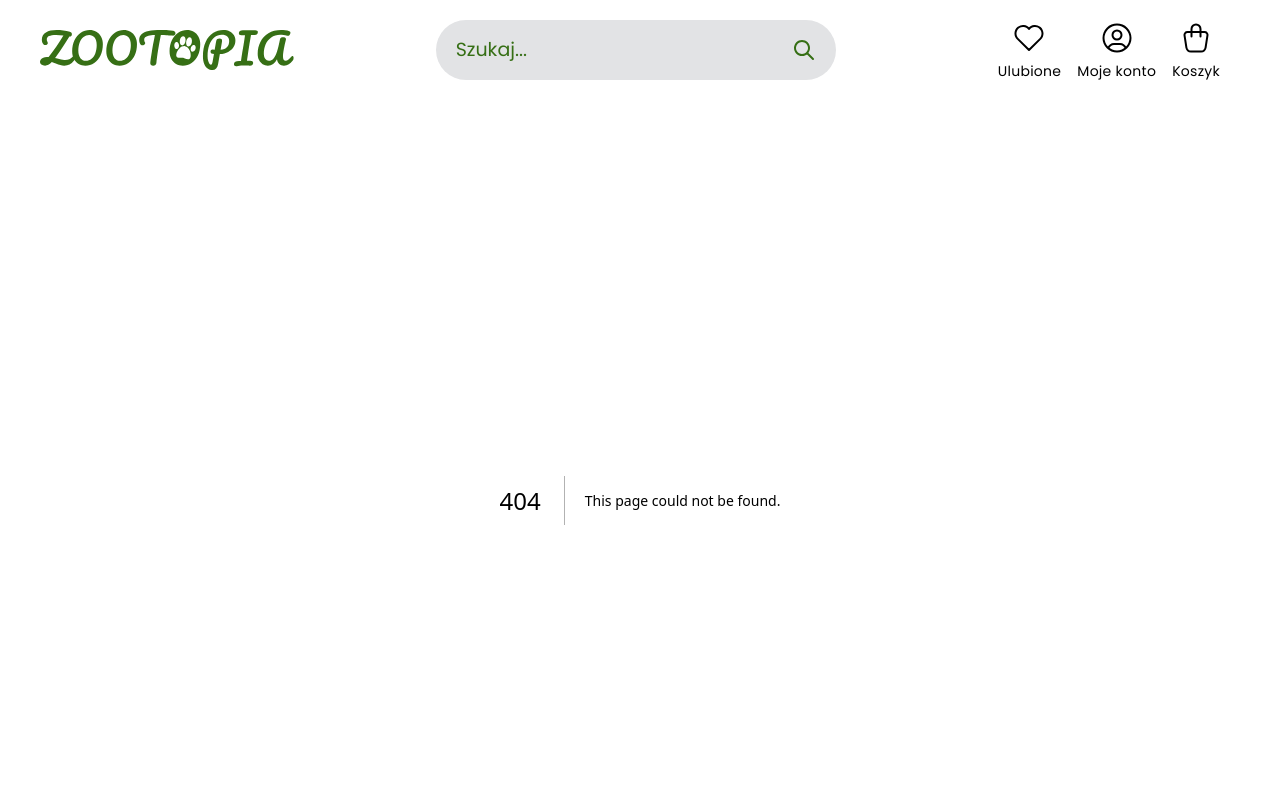
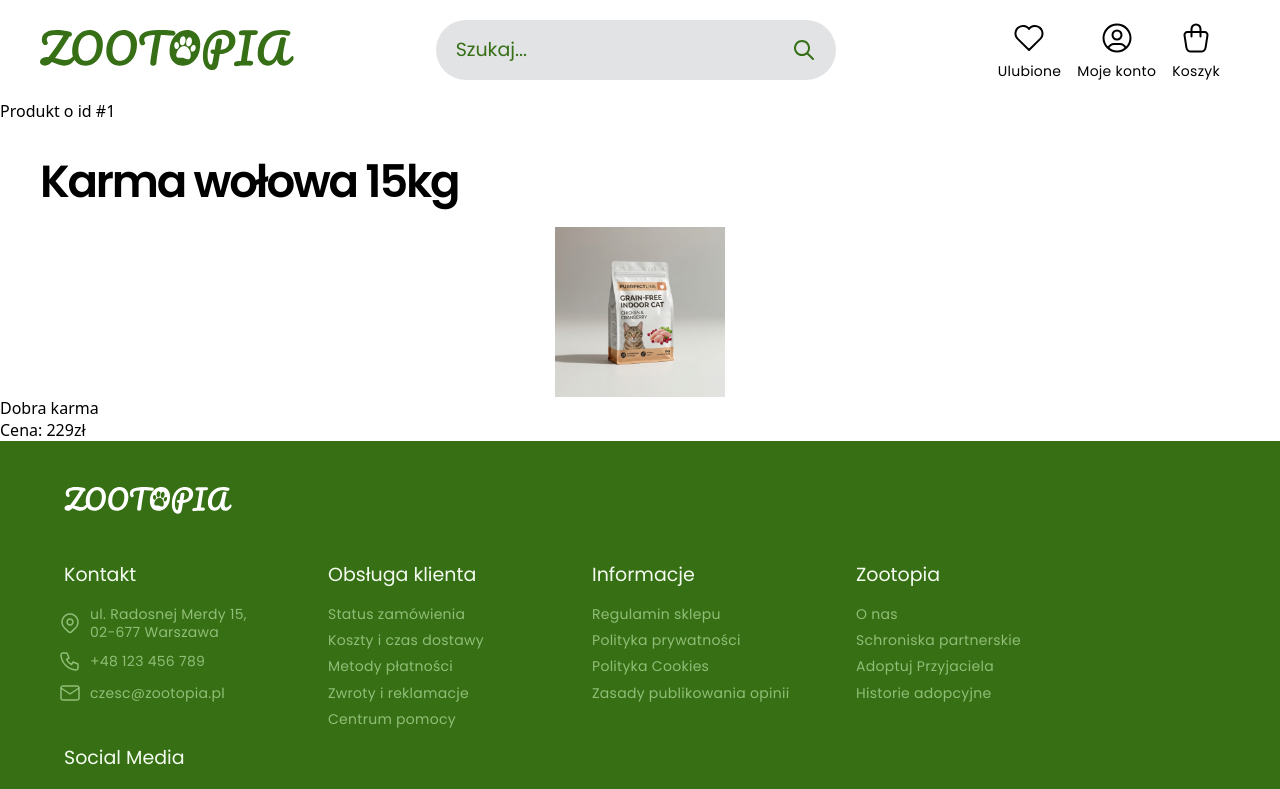
Before and after one commit to S1mpledboy/Zootopia, a Next.js app in the folder zootopia/: page /ProdPage/1 in a window 1280 px wide. Before the commit this address had no page. Shown: the top 789 px of the page. Built offline with nearby package versions, Linux system fonts and the light colour scheme.

Commit message:
Test Item Page

```diff
--- a/zootopia/app/ItemBlocks/promotionItem.tsx
+++ b/zootopia/app/ItemBlocks/promotionItem.tsx
@@ -4,6 +4,7 @@ import styles from '@/app/modulesCSS/promotionList.module.css';
 
 import item1 from "@/app/Public/Images/item1.png";
 import hearth from "@/app/Public/Images/tabler-icon-heart.svg";
+import Link from 'next/link';
 
 type PromotionItemProps = {
     id: number;
@@ -20,7 +21,9 @@ const PromotionItem = ({
     }: PromotionItemProps) => {
   	return (
         <div className={styles.produktPromocjaPies}>
+            <Link key={id} href={`/ProdPage/${id}`}>
                 <Image src={image} className={styles.produktPromocjaPiesChild} width={240} height={240} sizes="100vw" alt="" />
+            </Link>
                 <div className={styles.nazwaMarkiParent}>
                     <b className={styles.nazwaMarki}>{brandName}</b>
                     <Image src={hearth} className={styles.ulubioneIcon} width={21.8} height={21.8} sizes="100vw" alt="" />
--- a/zootopia/app/PageLists/bestsellersList.tsx
+++ b/zootopia/app/PageLists/bestsellersList.tsx
@@ -4,14 +4,14 @@ import styles from '@/app/modulesCSS/promotionList.module.css';
 import categoryNameStyle from '@/app/modulesCSS/categoryName.module.css';
 
 import PromotionItem from '../ItemBlocks/promotionItem';
-import {items} from "@/app/Public/Data/bestsellerItems";
+import {BestsellersItems} from "@/app/Public/Data/bestsellerItems";
 
 
 
 const Kategorie: NextPage = () => {
   	return (
     		<div className={styles.kategorie}>
-                {items.map((item) => (
+                {BestsellersItems.map((item) => (
                     <PromotionItem
                         key={item.id}
                         id={item.id}
--- a/zootopia/app/PageLists/promotionList.tsx
+++ b/zootopia/app/PageLists/promotionList.tsx
@@ -3,7 +3,7 @@ import Image from "next/image";
 import styles from '@/app/modulesCSS/promotionList.module.css';
 import categoryNameStyle from '@/app/modulesCSS/categoryName.module.css';
 
-import {items} from "@/app/Public/Data/promoItems";
+import {PromoItems} from "@/app/Public/Data/promoItems";
 import PromotionItem from '../ItemBlocks/promotionItem';
 
 import item1 from "@/app/Public/Images/item1.png";
@@ -13,7 +13,7 @@ import item2 from "@/app/Public/Images/item2.png";
 const Kategorie: NextPage = () => {
   	return (
     		<div className={styles.kategorie}>
-                {items.map((item) => (
+                {PromoItems.map((item) => (
                     <PromotionItem
                         key={item.id}
                         id={item.id}
--- /dev/null
+++ b/zootopia/app/ProdPage/[id]/page.tsx
@@ -0,0 +1,26 @@
+import { BestsellersItems } from "@/app/Public/Data/bestsellerItems";
+import { PromoItems } from "@/app/Public/Data/promoItems";
+import CatName from "@/Components/categoryName";
+import styles from "@/app/modulesCSS/categoryItem.module.css";
+
+const ItemDetails = async ({ params }: { params: Promise<{ id: string }>}) =>{
+    const { id } =  await params;
+    const allItems = [...PromoItems, ...BestsellersItems];
+    const product = allItems.find((item) => item.id === Number(id));
+    if (!product){
+        return <div>Produkt nie istnieje</div>
+    }
+
+    return (
+        <div>
+            <h1>Produkt o id #{id}</h1>
+            <CatName name = {product.brandName} />
+            <img src={product.image.src} className={styles.frameChild} width={180} height={170} sizes="100vw" alt="" />
+            <h1>{product.productName}</h1>
+            <h1>Cena: {product.price}zł</h1>
+            {product.promoPrice && <h1>Cena promocyjna: {product.promoPrice} zł</h1>}
+        </div>
+    )
+}
+
+export default ItemDetails
--- a/zootopia/app/Public/Data/bestsellerItems.ts
+++ b/zootopia/app/Public/Data/bestsellerItems.ts
@@ -1,12 +1,13 @@
 import item1 from "@/app/Public/Images/item1.png";
 import item2 from "@/app/Public/Images/item2.png";
 
-export const items = [
+export const BestsellersItems = [
   {
     id: 1,
     brandName: "Karma wołowa 15kg",
     productName: "Dobra karma",
     price: 229,
+    promoPrice: null,
     image: item1,
   },
   {
@@ -14,6 +15,7 @@ export const items = [
     brandName: "Karma kurczak 10kg",
     productName: "Lepsza karma",
     price: 199,
+    promoPrice: null,
     image: item2,
   },
   {
@@ -21,6 +23,7 @@ export const items = [
     brandName: "Karma kurczak 10kg",
     productName: "Lepsza karma",
     price: 199,
+    promoPrice: null,
     image: item2,
   },
 ];
--- a/zootopia/app/Public/Data/promoItems.ts
+++ b/zootopia/app/Public/Data/promoItems.ts
@@ -1,9 +1,9 @@
 import item1 from "@/app/Public/Images/item1.png";
 import item2 from "@/app/Public/Images/item2.png";
 
-export const items = [
+export const PromoItems = [
   {
-    id: 1,
+    id: 4,
     brandName: "Karma wołowa 15kg",
     productName: "Lorem ipsum dolor sit amet, consectetur adipiscing elit, sed do eiusmod tempor incididunt ut labore et dolore magna aliqua. Ut enim ad minim veniam, quis nostrud exercitation ullamco laboris nisi ut aliquip ex ea commodo consequat. Duis aute irure dolor in reprehenderit in voluptate velit esse cillum dolore eu fugiat nulla pariatur. Excepteur sint occaecat cupidatat non proident, sunt in culpa qui officia deserunt mollit anim id est laborum.",
     price: 229,
@@ -11,7 +11,7 @@ export const items = [
     image: item1,
   },
   {
-    id: 2,
+    id: 5,
     brandName: "Karma kurczak 10kg",
     productName: "Lepsza karma",
     price: 199,
@@ -19,7 +19,7 @@ export const items = [
     image: item1,
   },
   {
-    id: 3,
+    id: 6,
     brandName: "Karma kurczak 10kg",
     productName: "Lepsza karma",
     price: 199,
```
